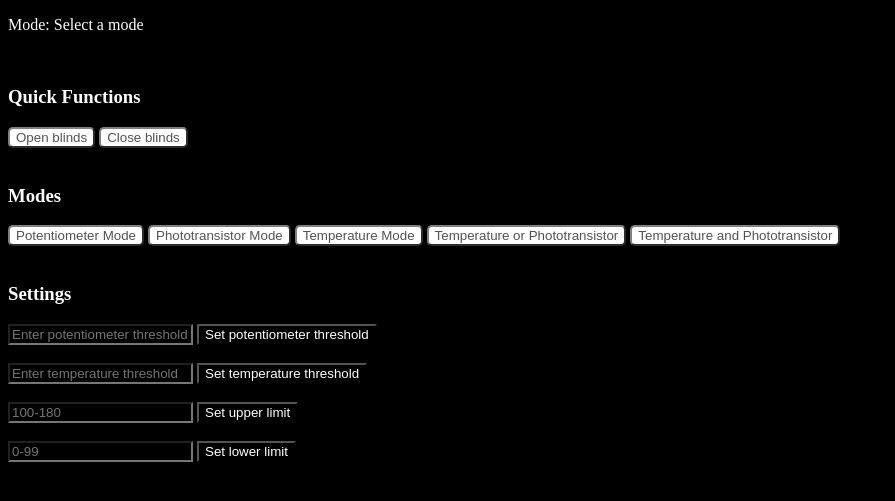
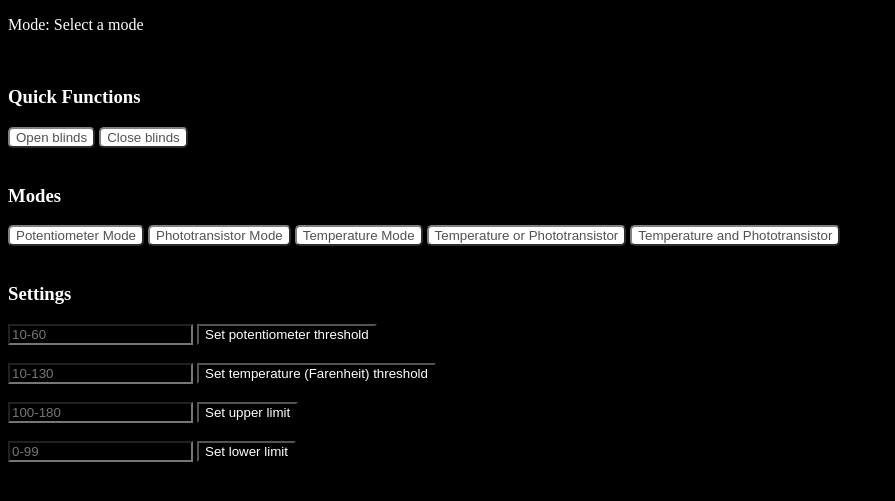
Before and after one commit to maryobotros/Comps-Code, a website: page NodeJS/index.html in a window 1280 px wide. Shown: the part 105-606 px from the top of the page, without its empty margins (0-895 px from the left). Drawn offline with nearby package versions, Linux system fonts and the light colour scheme; no server answers.

Commit message:
Added comments

```diff
--- a/NodeJS/index.html
+++ b/NodeJS/index.html
@@ -45,15 +45,15 @@
 
       <!-- Adjust settings for the potentiometer -->
       <div>
-         <input id="input-text" type="text" placeholder="Enter potentiometer threshold" maxlength="32">
+         <input id="input-text" type="text" placeholder="10-60" maxlength="32">
          <input id="send-text" type="submit" value="Set potentiometer threshold">
       </div>
 
       <!-- Adjust settings for the temperature -->
       </br>
       <div>
-         <input id="input-temp" type="text" placeholder="Enter temperature threshold" maxlength="32">
-         <input id="send-temp" type="submit" value="Set temperature threshold">
+         <input id="input-temp" type="text" placeholder="10-130" maxlength="32">
+         <input id="send-temp" type="submit" value="Set temperature (Farenheit) threshold">
       </div>
 
       <!-- Adjust settings for the upper limit -->
@@ -116,12 +116,13 @@
             socket.emit('modeSelector', {"status":"4"});
          }
 
-         // When open is clicked
+         // When open blinds is clicked
          function openBlinds(){
 
             socket.emit('modeSelector', {"status":"5"});
          }
 
+         // When close blinds is clicked
          function closeBlinds(){
 
             socket.emit('modeSelector', {"status":"6"});
```
Also changed, not shown: NodeJS/index.js (+23 -2 lines), 1 other file.
